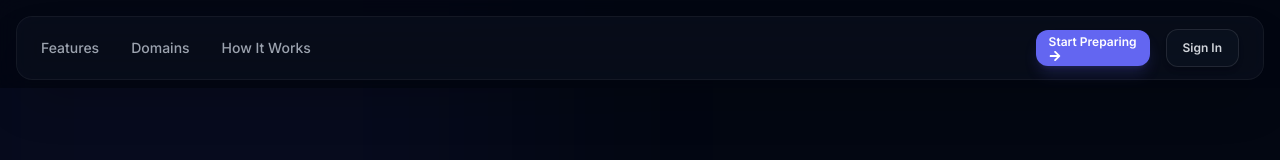
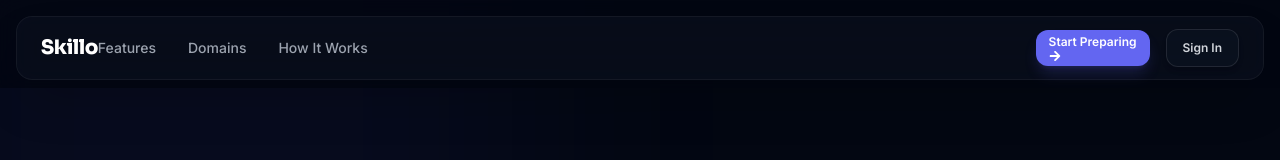
Before and after one commit to sylbornfurtado19/Skillo, a Next.js app: page / in a window 1280 px wide. Shown: the top 160 px of the page. Built offline with nearby package versions, Linux system fonts and the light colour scheme; no server answers.

Commit message:
style(navbar): add clean Skillo text logo to landing header

```diff
--- a/src/components/common/Navbar.tsx
+++ b/src/components/common/Navbar.tsx
@@ -54,8 +54,13 @@ export default function Navbar() {
   return (
     <header className="sticky top-0 z-50 w-full px-4 pt-4 pb-2 bg-[#030712]/80 backdrop-blur-md">
       <nav className="mx-auto max-w-7xl h-16 rounded-2xl bg-[#111827]/40 backdrop-blur-md px-6 flex items-center justify-between border border-white/5 shadow-2xl">
+        <Link href="/" className="hover:opacity-90 transition duration-200 shrink-0">
+          <span className="font-heading font-extrabold text-xl text-white tracking-tight">Skillo</span>
+        </Link>
+
         {/* Desktop Navigation */}
         <div className="hidden md:flex items-center gap-8">
+
           {links.map((link) => (
             <a
               key={link.href}
```
